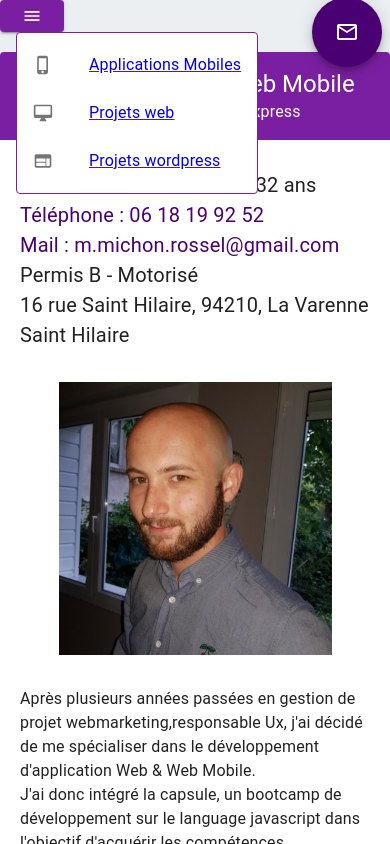
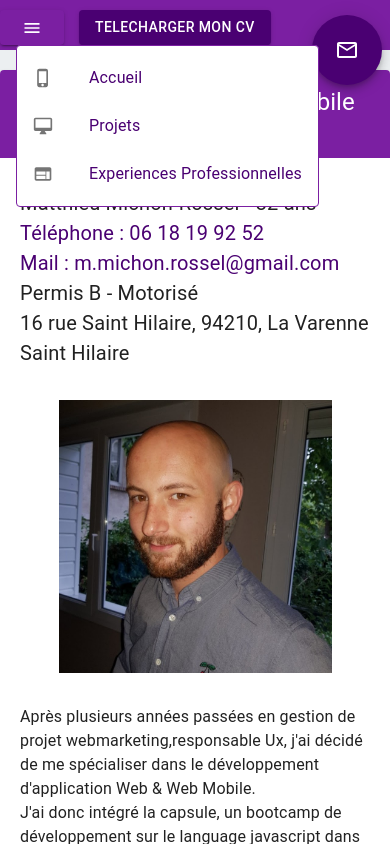
Before and after one commit to matthieu-mr/site-perso, a React (Create React App) app in the folder react-app/: page / in a window 390 px wide. Both pictures are taken after a click on the button 32 px from the left and 16 px from the top of the page. Shown: the top 844 px of the page. Built offline with nearby package versions, Linux system fonts and the light colour scheme; no server answers.

Commit message:
ajout logo psa

```diff
--- a/react-app/src/Menu.js
+++ b/react-app/src/Menu.js
@@ -165,9 +165,9 @@ affichageMenu = (
 
 affichageMenu = (
 
-  <Grid >
+  <Grid className={classes.menuMobile}>
     <div>
-      <Button className={classes.menuMobile}
+      <Button className={classes.boutonMobile}
         aria-controls="customized-menu"
         aria-haspopup="true"
         variant="contained"
@@ -183,37 +183,52 @@ affichageMenu = (
         open={Boolean(anchorEl)}
         onClose={handleClose}
       >
-    <Link href="#appli">
+    <Link to="/" className={classes.link}>
 
         <StyledMenuItem>
           <ListItemIcon>
             <PhoneIphoneIcon fontSize="small" />
           </ListItemIcon>
-          <ListItemText primary="Applications Mobiles" />
+          <ListItemText primary="Accueil"
+                          classes={{
+                            primary:classes.primary
+                          }}/>
         </StyledMenuItem>
     </Link>
-    <Link href="#web">
+
+    <Link to="/#web"  className={classes.link}>
 
         <StyledMenuItem>
           <ListItemIcon>
             <DesktopMacIcon fontSize="small" />
           </ListItemIcon>
-          <ListItemText primary="Projets web" />
+          <ListItemText primary="Projets"
+                           classes={{
+                            primary:classes.primary
+                          }}/>
         </StyledMenuItem>
     </Link>
 
-        <Link href="#wordpress">
+    <Link to="/experiences"  className={classes.link} >
 
         <StyledMenuItem >
 
           <ListItemIcon>
             <WebIcon fontSize="small" />
           </ListItemIcon>
-          <ListItemText primary="Projets wordpress" />
+          <ListItemText primary="Experiences Professionnelles"
+                                    classes={{
+                                      primary:classes.primary
+                                    }}/>
           </StyledMenuItem>
         </Link>
       </StyledMenu>
+
+      <Button className={classes.dlButtonMobile } variant="contained" color="primary" href="\CV-Matthieu Michon Rossel.pdf">
+              Telecharger mon CV
+            </Button>
     </div>
+
     </Grid>
     )
 
@@ -243,15 +258,13 @@ const styles = {
     color:"white",
   },
 
-  menuMobile:{
-    background: '#7b1fa2',
 
-  },
 
   link: {
     display: 'flex',
     color:"white"
   },
+
   icon: {
     marginRight: 5,
     marginLeft:5,
@@ -261,7 +274,36 @@ const styles = {
   },
 dlButton:{
   backgroundColor:"#4a0072",
-}
+},
+
+menuMobile:{
+  background: '#7b1fa2',
+  marginTop:"500",
+  color:"white",
+  paddingTop:"5px",
+  paddingBottom:"5px",
+},
+
+
+boutonMobile:{
+  background: '#7b1fa2',
+  height:"35px",
+  marginTop:"5px",
+},
+
+dlButtonMobile:{
+  marginLeft:"15px",
+  backgroundColor:"#4a0072",
+  height:"35px",
+  marginTop:"5px",
+},
+primary:{
+  color:"#4a0072",
+  textDecoration: "none"
+
+},
+
+
 
 };
 
```
